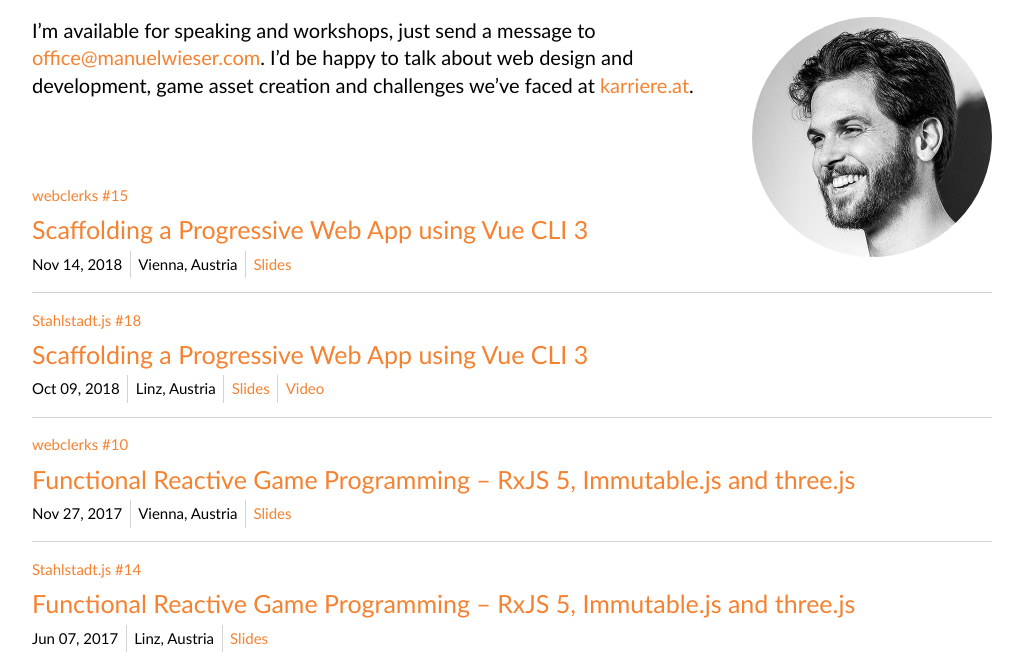
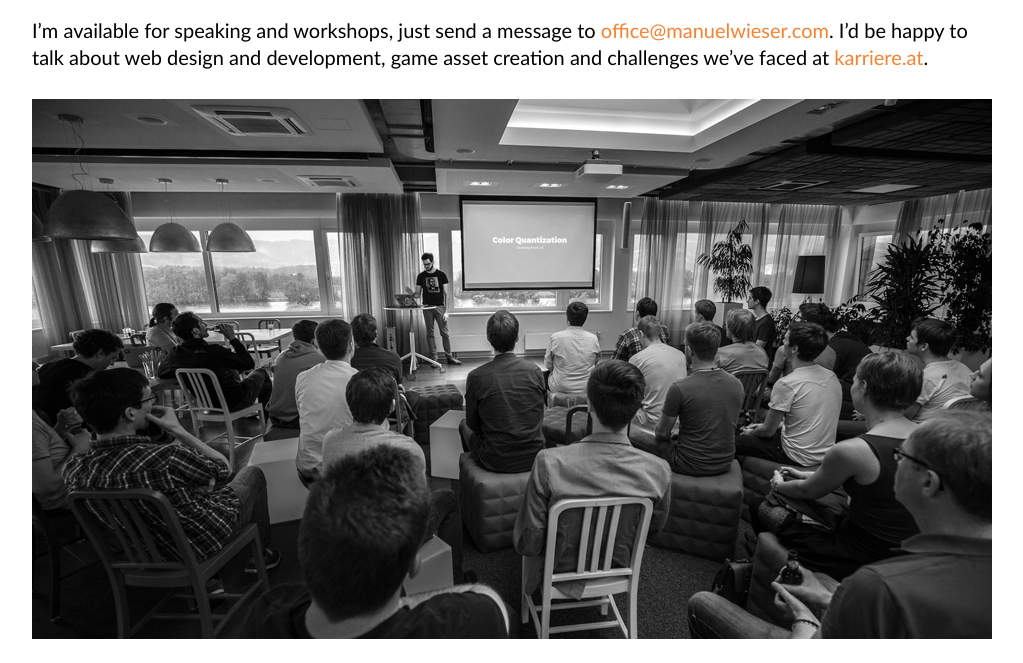
Before and after one commit to Lorti/manu.ninja, a Gatsby site: page /talks in a window 1280 px wide. Shown: the part 272-935 px from the top of the page, without its empty margins (128-1151 px from the left). Built offline with nearby package versions, Linux system fonts and the light colour scheme; Gatsby itself is replaced by a stand-in of ours.

Commit message:
Add a different image to Speaking and Workshops page

```diff
--- a/src/pages/talks.js
+++ b/src/pages/talks.js
@@ -16,18 +16,6 @@ export default function Talks({ data }) {
             <h1 className="Article-title">Speaking and Workshops</h1>
           </div>
           <div className="Article-content">
-            <img
-              style={{
-                float: 'right',
-                width: 240,
-                maxWidth: '25%',
-                marginTop: 0,
-                marginLeft: '1.375em',
-                borderRadius: '50%',
-              }}
-              src="/speaking.jpg"
-              alt="Manuel Wieser"
-            />
             <p>
               I’m available for speaking and workshops, just send a message to{' '}
               <a href="mailto:office@manuelwieser.com">
@@ -37,6 +25,7 @@ export default function Talks({ data }) {
               asset creation and challenges we’ve faced at{' '}
               <a href="https://www.karriere.at/">karriere.at</a>.
             </p>
+            <img src="/manuel-speaking-at-stahlstadt-js.jpg" alt="Manuel speaking at Stahlstadt.js"/>
           </div>
         </div>
         <div className="Talks">
--- a/src/styles/components/_talk.scss
+++ b/src/styles/components/_talk.scss
@@ -1,5 +1,5 @@
 .Talks {
-    @include baseline($base-font-size, 2, 6, true);
+    @include baseline($base-font-size, -4, 6, true);
 }
 
 .Talk {
```
Also changed, not shown: static/manuel-speaking-at-stahlstadt-js.jpg (added).
